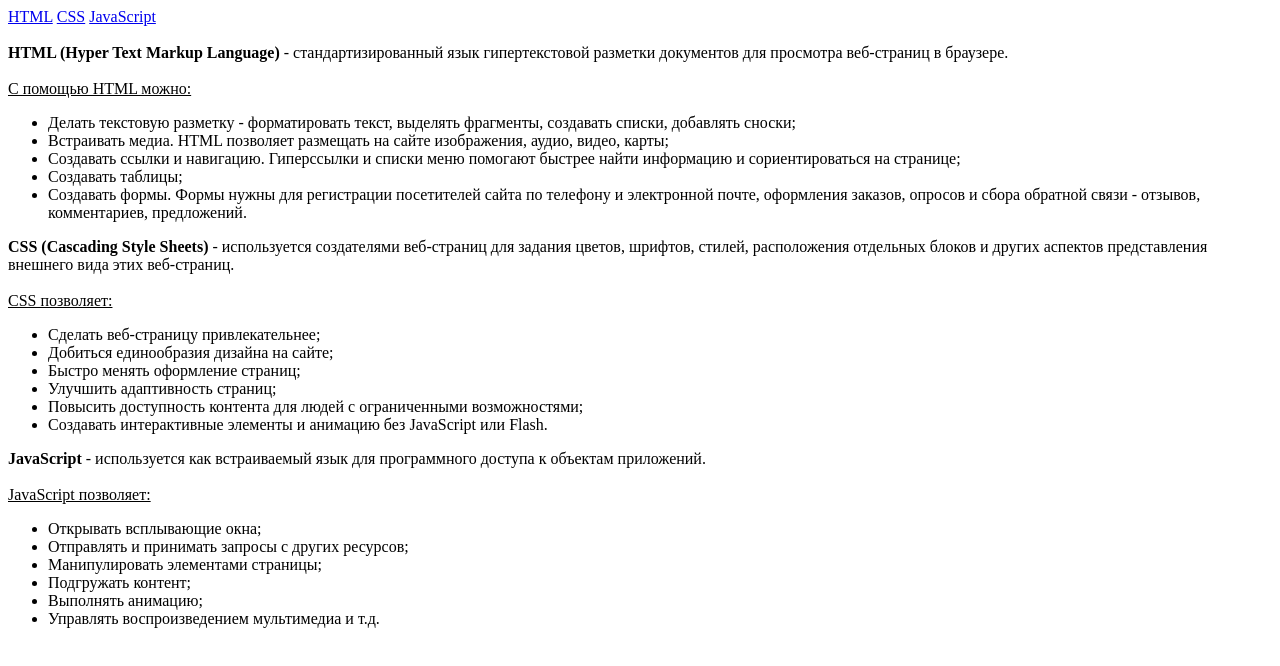
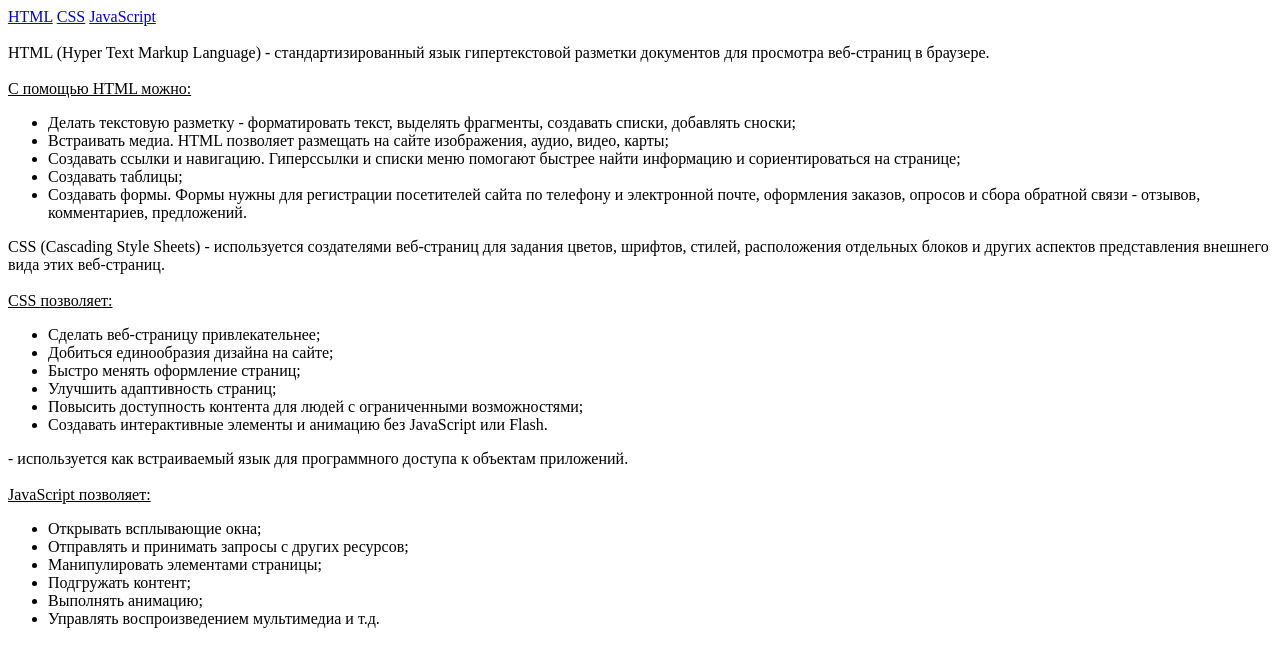
Before and after one commit to PlatonovaDarya/HOME-WORK, a plain HTML site: page second_page.html in a window 1280 px wide. Drawn offline with Linux system fonts and the light colour scheme.

Commit message:
Add files via upload

```diff
--- a/second_page.html
+++ b/second_page.html
@@ -1,20 +1,21 @@
 <!DOCTYPE html>
 <html lang="en">
+
 <head>
     <meta charset="UTF-8">
     <meta name="viewport" content="width=device-width, initial-scale=1.0">
     <title>Document</title>
 </head>
+
 <body>
     <div>
-        <a href="HTML" target="_blank">HTML</a>
-        <a href="CSS" target="_blank">CSS</a>
-        <a href="JavaScript" target="_blank">JavaScript</a>
+        <a href="#HTML" target="_blank">HTML</a>
+        <a href="#CSS" target="_blank">CSS</a>
+        <a href="#JavaScript" target="_blank">JavaScript</a>
     </div>
     <div>
         <br>
-        <span><b>HTML (Hyper Text Markup Language)</b> - стандартизированный язык гипертекстовой разметки документов для
-            просмотра веб-страниц в браузере.</span>
+        <span id="HTML">HTML (Hyper Text Markup Language) - стандартизированный язык гипертекстовой разметки документов для просмотра веб-страниц в браузере.</span>
         <br>
         <br>
         <span><u>С помощью HTML можно:</u></span>
@@ -22,15 +23,17 @@
             <li>Делать текстовую разметку - форматировать текст, выделять фрагменты, создавать списки, добавлять сноски;
             </li>
             <li>Встраивать медиа. HTML позволяет размещать на сайте изображения, аудио, видео, карты;</li>
-            <li>Создавать ссылки и навигацию. Гиперссылки и списки меню помогают быстрее найти информацию и сориентироваться
+            <li>Создавать ссылки и навигацию. Гиперссылки и списки меню помогают быстрее найти информацию и
+                сориентироваться
                 на странице;</li>
             <li>Создавать таблицы;</li>
-            <li>Создавать формы. Формы нужны для регистрации посетителей сайта по телефону и электронной почте, оформления
+            <li>Создавать формы. Формы нужны для регистрации посетителей сайта по телефону и электронной почте,
+                оформления
                 заказов, опросов и сбора обратной связи - отзывов, комментариев, предложений.</li>
         </ul>
     </div>
     <div>
-        <span><b>CSS (Cascading Style Sheets)</b> - используется создателями веб-страниц для задания цветов, шрифтов,
+        <span id="CSS">CSS (Cascading Style Sheets) - используется создателями веб-страниц для задания цветов, шрифтов,
             стилей, расположения отдельных блоков и других аспектов представления внешнего вида этих веб-страниц.</span>
         <br>
         <br>
@@ -45,7 +48,7 @@
         </ul>
     </div>
     <div>
-        <span><b>JavaScript</b> - используется как встраиваемый язык для программного доступа к объектам приложений.</span>
+        <span id="JavaScript"> - используется как встраиваемый язык для программного доступа к объектам приложений.</span>
         <br>
         <br>
         <span><u>JavaScript позволяет:</u></span>
@@ -59,4 +62,5 @@
         </ul>
     </div>
 </body>
+
 </html>
```
Also changed, not shown: index.html (+4 -1 lines).
